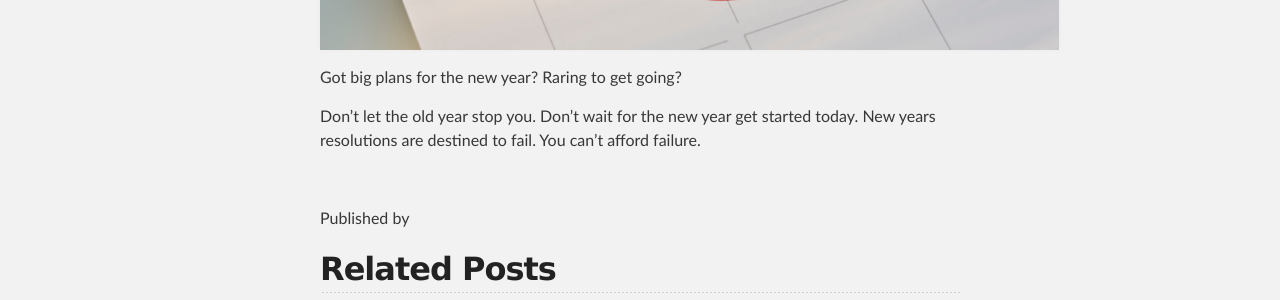
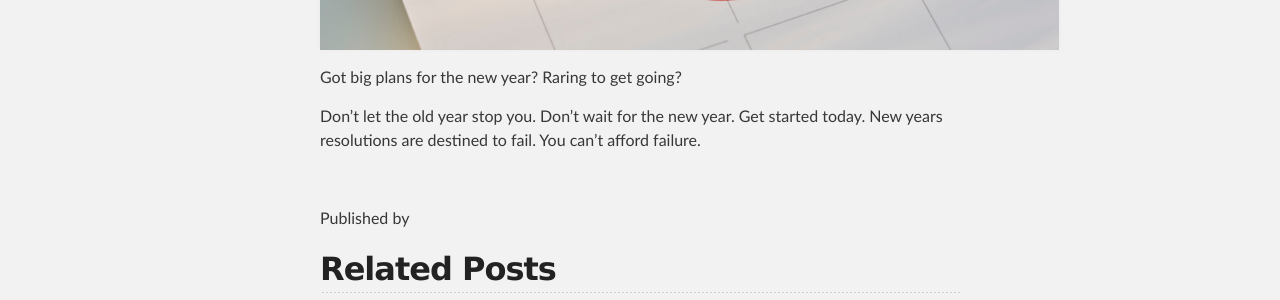
Before and after one commit to dindigit/dindigit.github.io, a Jekyll site: the page built from _posts/2015-12-19-new-year.md, in a window 1280 px wide. Shown: the part 577-877 px from the top of the page. Built offline with Jekyll 4.4.1, drawn with Linux system fonts in a browser that asks for light colours.

```diff
--- a/_posts/2015-12-19-new-year.md
+++ b/_posts/2015-12-19-new-year.md
@@ -7,6 +7,6 @@ title: New Year
 
 Got big plans for the new year? Raring to get going?
 
-Don't let the old year stop you. Don't wait for the new year get started today. New years resolutions are destined to fail. You can't afford failure.
+Don't let the old year stop you. Don't wait for the new year. Get started today. New years resolutions are destined to fail. You can't afford failure.
 
 &nbsp;
```
